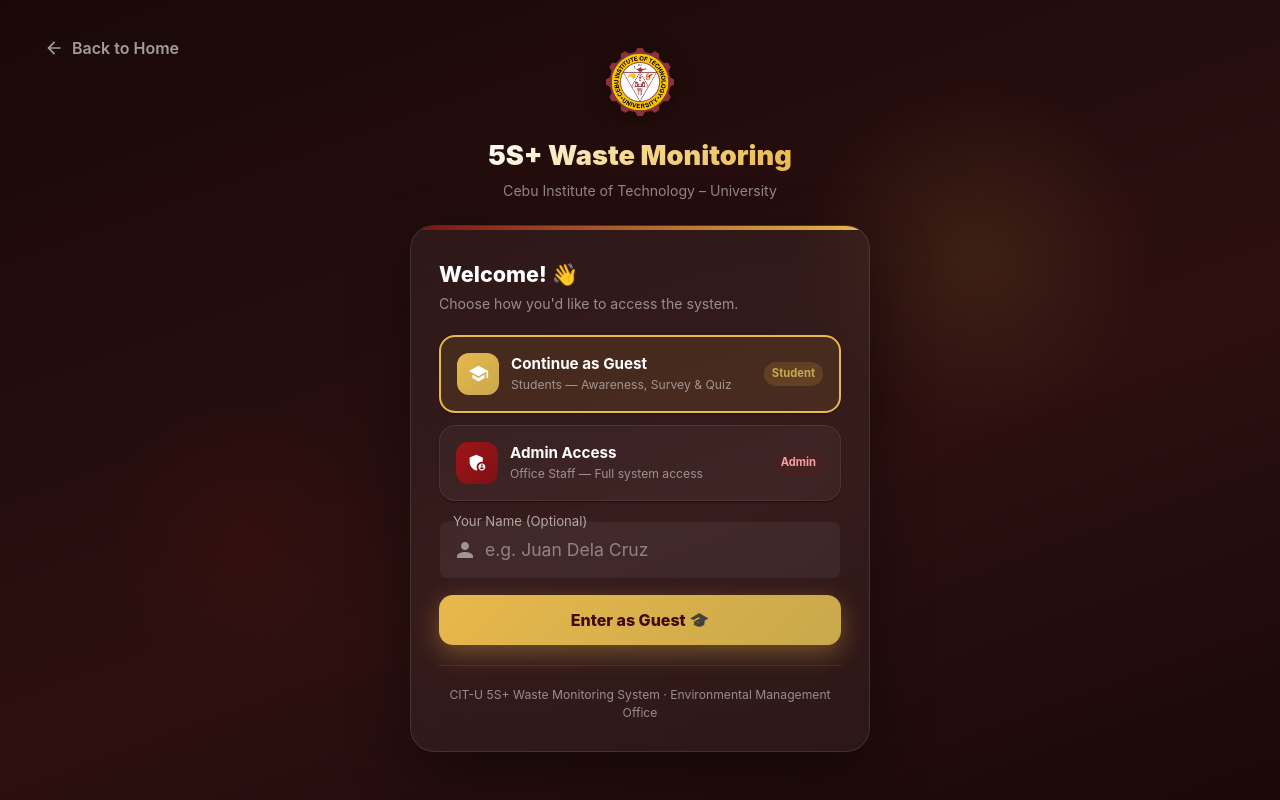
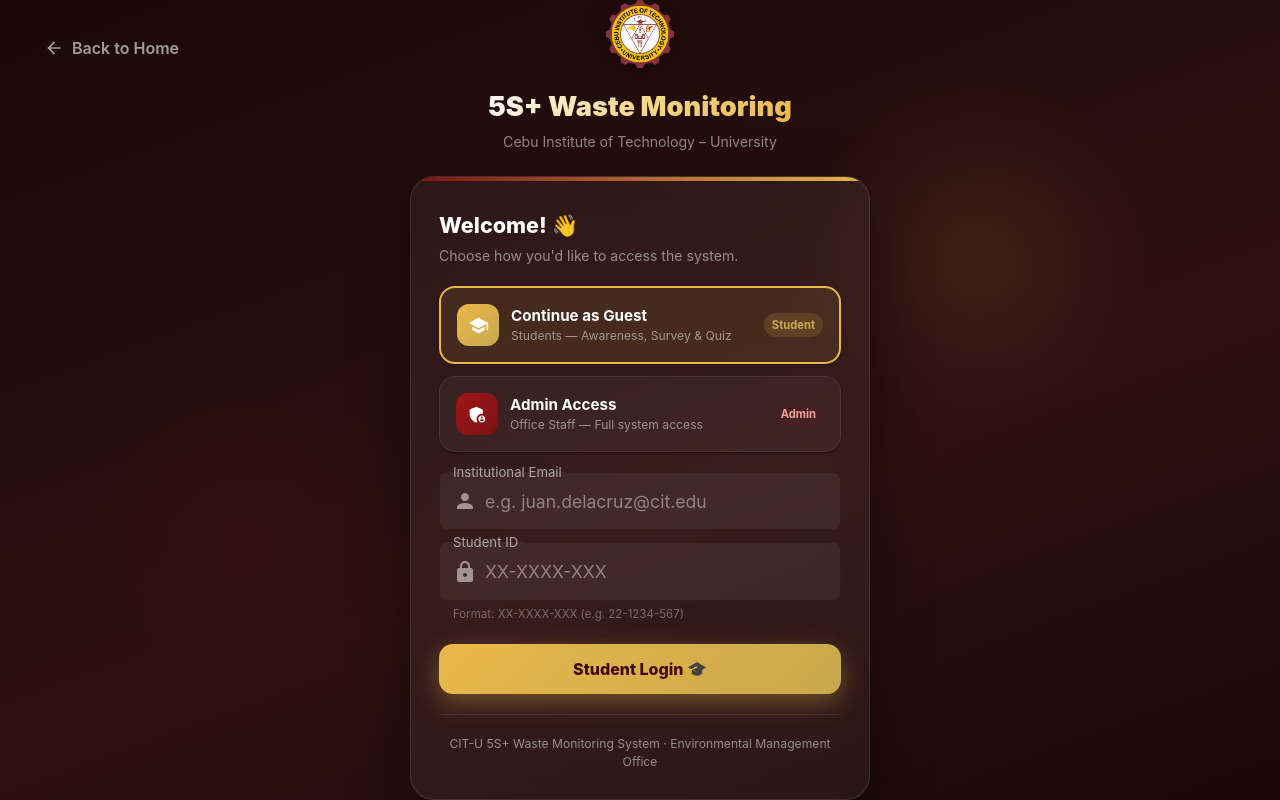
Before and after one commit to DVGabunada/CITU-WasteAnalytics, a React (Vite) app in the folder waste-analytics/: page /login in a window 1280 px wide. Built offline with nearby package versions, Linux system fonts and the light colour scheme; no server answers.

Commit message:
authentication changes for login

```diff
--- a/waste-analytics/src/context/AuthContext.jsx
+++ b/waste-analytics/src/context/AuthContext.jsx
@@ -5,6 +5,17 @@
 const AuthContext = createContext(null);
 
 const SESSION_KEY = 'citu_5s_session';
+
+// ─── SHA-256 hash using the browser's built-in Web Crypto API ─────────────────
+// Deterministic: same password always produces the same 64-char hex digest.
+// No external library required — crypto.subtle is available in all modern browsers.
+const hashPassword = async (plaintext) => {
+    const encoded = new TextEncoder().encode(plaintext);
+    const hashBuffer = await crypto.subtle.digest('SHA-256', encoded);
+    return Array.from(new Uint8Array(hashBuffer))
+        .map(b => b.toString(16).padStart(2, '0'))
+        .join('');
+};
 
 // ─── Provider ─────────────────────────────────────────────────────────────────
 export const AuthProvider = ({ children }) => {
@@ -19,9 +30,9 @@
         else localStorage.removeItem(SESSION_KEY);
     }, [session]);
 
-    // ── Guest login (no password needed) ──────────────────────────────────────
-    const loginAsGuest = (name = 'Guest') => {
-        setSession({ role: 'guest', username: name });
+    // ── Student login (validates @cit.edu email + student ID on the page) ────────
+    const loginAsGuest = (email = '', studentId = '') => {
+        setSession({ role: 'guest', username: email, studentId });
     };
 
     // ── Admin signup ──────────────────────────────────────────────────────────
@@ -33,8 +44,12 @@
                 return { ok: false, error: 'Username already exists.' };
             }
 
-            // Register with backend
-            const res = await createUser(username, password);
+            // Hash the password before sending to the backend.
+            // The plaintext password never leaves the browser.
+            const hashedPassword = await hashPassword(password);
+
+            // Register with backend (stores the SHA-256 hash, never the plaintext)
+            const res = await createUser(username, hashedPassword);
             if (!res.ok) {
                 return { ok: false, error: 'Failed to create account. Please try again.' };
             }
@@ -54,9 +69,13 @@
                 return { ok: false, error: 'Invalid username or password.' };
             }
             const user = users[0];
-            if (user.password !== password) {
+
+            // Hash the entered password and compare against the stored hash
+            const hashedPassword = await hashPassword(password);
+            if (user.password !== hashedPassword) {
                 return { ok: false, error: 'Invalid username or password.' };
             }
+
             setSession({ role: 'admin', username: user.username, isAdmin: user.admin });
             return { ok: true };
         } catch {
--- a/waste-analytics/src/pages/LoginPage.jsx
+++ b/waste-analytics/src/pages/LoginPage.jsx
@@ -35,22 +35,46 @@
     },
 };
 
+// ─── Student ID auto-formatter (XX-XXXX-XXX) ───────────────────────────────
+const formatStudentId = (raw) => {
+    // Strip non-digits
+    const digits = raw.replace(/\D/g, '').slice(0, 9);
+    if (digits.length <= 2)  return digits;
+    if (digits.length <= 6)  return `${digits.slice(0,2)}-${digits.slice(2)}`;
+    return `${digits.slice(0,2)}-${digits.slice(2,6)}-${digits.slice(6)}`;
+};
+
 // ─── LoginPage ────────────────────────────────────────────────────────────────
 const LoginPage = () => {
     const navigate = useNavigate();
     const { loginAsGuest, adminLogin, adminSignup } = useAuth();
 
-    const [tab, setTab]           = useState(0);
-    const [guestName, setGuestName] = useState('');
+    const [tab, setTab]               = useState(0);
+    // Student fields
+    const [studentEmail, setStudentEmail] = useState('');
+    const [studentId, setStudentId]       = useState('');
+    const [studentError, setStudentError] = useState('');
+    // Admin fields
     const [username, setUsername] = useState('');
     const [password, setPassword] = useState('');
     const [showPw, setShowPw]     = useState(false);
     const [error, setError]       = useState('');
     const [loading, setLoading]   = useState(false);
 
-    const handleGuestLogin = () => {
-        setError('');
-        loginAsGuest(guestName.trim() || 'Student');
+    const handleStudentLogin = () => {
+        setStudentError('');
+        // Validate institutional email
+        if (!studentEmail.trim()) {
+            setStudentError('Please enter your institutional email.'); return;
+        }
+        if (!studentEmail.trim().toLowerCase().endsWith('@cit.edu')) {
+            setStudentError('Email must be a CIT-U institutional email (@cit.edu).'); return;
+        }
+        // Validate Student ID format XX-XXXX-XXX
+        if (!/^\d{2}-\d{4}-\d{3}$/.test(studentId)) {
+            setStudentError('Student ID must follow the format XX-XXXX-XXX (e.g. 22-1234-567).'); return;
+        }
+        loginAsGuest(studentEmail.trim(), studentId);
         navigate('/5s-system/awareness');
     };
 
@@ -199,26 +223,65 @@
                         </Box>
                     </Paper>
 
-                    {/* Guest form */}
+                    {/* Student login form */}
                     {tab === 0 && (
                         <Box>
+                            {studentError && (
+                                <Alert severity="error" sx={{ mb: 1.5, borderRadius: '12px', fontSize: '0.82rem' }}>{studentError}</Alert>
+                            )}
+
+                            {/* Institutional email */}
                             <TextField
-                                fullWidth label="Your Name (Optional)"
-                                value={guestName} onChange={e => setGuestName(e.target.value)}
-                                placeholder="e.g. Juan Dela Cruz"
+                                fullWidth
+                                label="Institutional Email"
+                                type="email"
+                                placeholder="e.g. juan.delacruz@cit.edu"
+                                value={studentEmail}
+                                onChange={e => { setStudentEmail(e.target.value); setStudentError(''); }}
+                                onKeyDown={e => e.key === 'Enter' && handleStudentLogin()}
+                                sx={{ ...DARK.inputSx, mb: 1.5 }}
+                                InputProps={{
+                                    startAdornment: (
+                                        <InputAdornment position="start">
+                                            <PersonIcon />
+                                        </InputAdornment>
+                                    ),
+                                }}
+                            />
+
+                            {/* Student ID */}
+                            <TextField
+                                fullWidth
+                                label="Student ID"
+                                placeholder="XX-XXXX-XXX"
+                                value={studentId}
+                                onChange={e => { setStudentId(formatStudentId(e.target.value)); setStudentError(''); }}
+                                onKeyDown={e => e.key === 'Enter' && handleStudentLogin()}
+                                inputProps={{ maxLength: 11 }}
                                 sx={{ ...DARK.inputSx, mb: 2 }}
-                                InputProps={{ startAdornment: <InputAdornment position="start"><PersonIcon /></InputAdornment> }}
-                                onKeyDown={e => e.key === 'Enter' && handleGuestLogin()}
+                                InputProps={{
+                                    startAdornment: (
+                                        <InputAdornment position="start">
+                                            <LockIcon />
+                                        </InputAdornment>
+                                    ),
+                                }}
+                                helperText={
+                                    <Typography component="span" sx={{ fontSize: '0.72rem', color: 'rgba(255,255,255,0.35)' }}>
+                                        Format: XX-XXXX-XXX (e.g. 22-1234-567)
+                                    </Typography>
+                                }
                             />
-                            <Button fullWidth variant="contained" size="large" onClick={handleGuestLogin} sx={{
+
+                            <Button fullWidth variant="contained" size="large" onClick={handleStudentLogin} sx={{
                                 background: 'linear-gradient(135deg, #e8b84b 0%, #c9a84c 100%)',
                                 color: '#3e0a0b', fontWeight: 800, fontSize: '1rem',
                                 borderRadius: '14px', py: 1.4,
                                 boxShadow: '0 8px 24px rgba(232,184,75,0.35)',
                                 '&:hover': { background: 'linear-gradient(135deg, #c9a84c 0%, #a88a3a 100%)', transform: 'translateY(-2px)', boxShadow: '0 12px 32px rgba(232,184,75,0.45)' },
-                                transition: 'all 0.3s ease', textTransform: 'none',
+                                transition: 'all 0.3s ease', textTransform: 'none', mt: 0.5,
                             }}>
-                                Enter as Guest 🎓
+                                Student Login 🎓
                             </Button>
                         </Box>
                     )}
```
